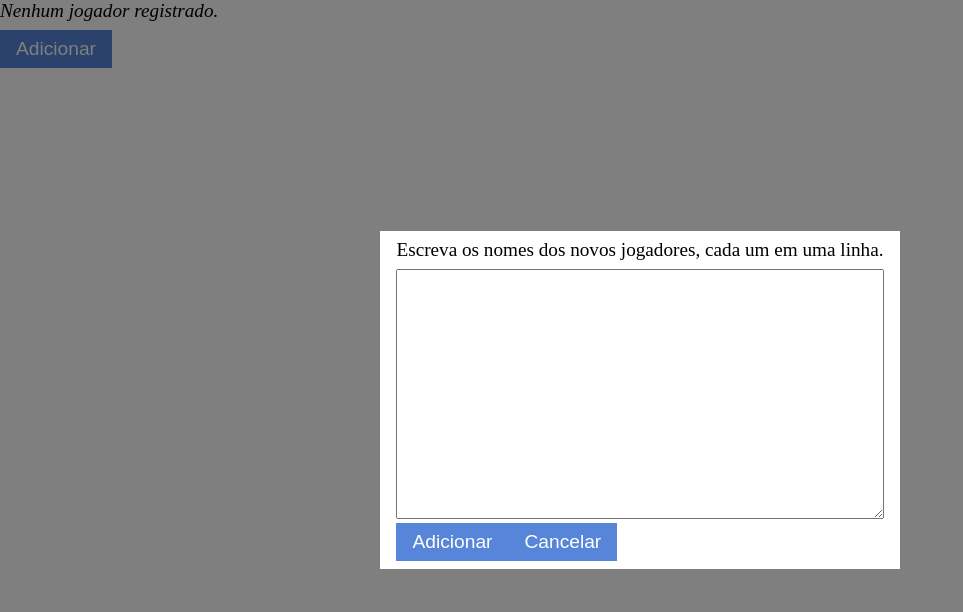
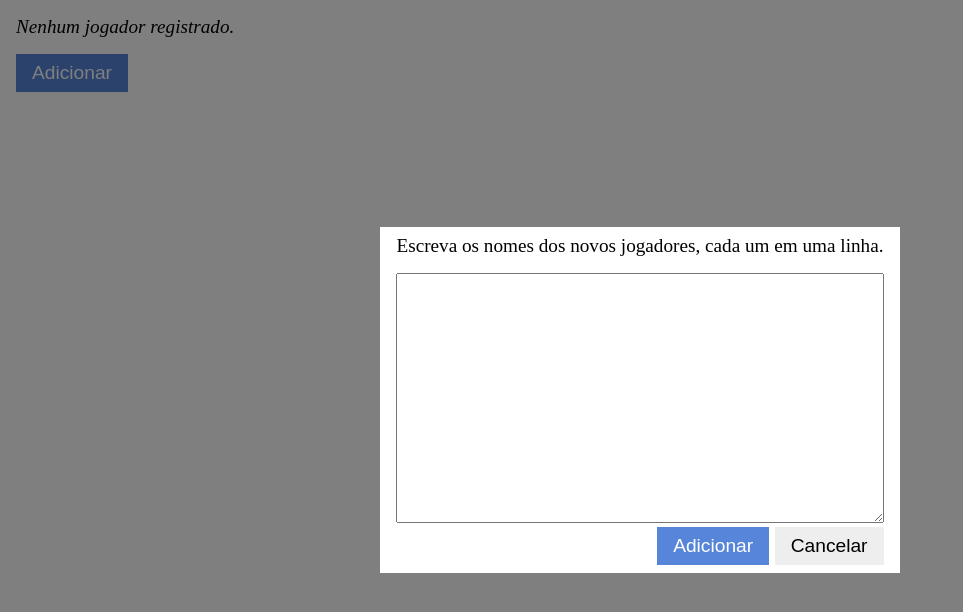
Before and after one commit to dfeprado/grouper, an Angular app: page / in a window 1280 px wide. Both pictures are taken after a click on the button "Adicionar". Shown: the top 612 px of the page, without its empty margins (0-963 px from the left). Built offline with nearby package versions, Linux system fonts and the light colour scheme.

Commit message:
Cria o componente checkbox e melhora estilos

```diff
--- a/package.json
+++ b/package.json
@@ -4,6 +4,7 @@
   "scripts": {
     "ng": "ng",
     "start": "ng serve",
+    "start-public": "ng serve --host 0.0.0.0",
     "build": "ng build",
     "watch": "ng build --watch --configuration development",
     "test": "ng test"
--- a/src/app/app.component.css
+++ b/src/app/app.component.css
@@ -18,57 +18,3 @@
         padding: .5rem 1rem;
     }
 }
-
-.container {
-    display: block;
-    position: relative;
-    padding-left: 35px;
-    margin-bottom: 12px;
-    cursor: pointer;
-    user-select: none;
-
-    input {
-        position: absolute;
-        opacity: 0;
-        cursor: pointer;
-        height: 0;
-        width: 0;
-    }
-}
-
-.checkmark {
-    position: absolute;
-    top: 0;
-    left: 5px;
-    height: 23px;
-    width: 23px;
-    background-color: #eee;
-}
-
-.container:hover input ~ .checkmark {
-    background-color: #ccc;
-}
-
-.container input:checked ~ .checkmark {
-    background-color: #2196F3;
-}
-
-.checkmark:after {
-    content: "";
-    position: absolute;
-    display: none;
-}
-
-.container input:checked ~ .checkmark::after {
-    display: block;
-}
-
-.container .checkmark::after {
-    left: 8px;
-    top: 3px;
-    width: 5px;
-    height: 10px;
-    border: solid white;
-    border-width: 0 3px 3px 0;
-    transform: rotate(45deg);
-}
--- a/src/app/app.component.html
+++ b/src/app/app.component.html
@@ -1,33 +1,34 @@
+<div class="ph-2 pt-2">
   @if (players().length > 0) {
-  <p>{{players().length}} jogadores.</p>
+    <p>{{players().length}} {{players().length > 1 ? 'jogadores' : 'jogador'}}.</p>
     <ul>
       @for (player of players(); track player; let idx = $index) {
         <li>
-        <label class="container">
-          <input type="checkbox" (change)="selectPlayerIndex(idx)">
-          <span class="checkmark"></span>
-          {{player}}
-        </label>
+          <grp-checkbox [value]="idx" (onCheck)="selectPlayerIndex($event)">{{player}}</grp-checkbox>
         </li>
       }
     </ul>
-  <button type="button">Sortear</button>
   } @else {
     <p><em>Nenhum jogador registrado.</em></p>
   }
+  <div class="flex-row mob-flex-col gap-1 mt-2">
     <button type="button" (click)="openAddPlayersPopup()">Adicionar</button>
-
     @if (players().length > 0) {
-  <button type="button" (click)="removeAllPlayers()">Remover todos</button>
+      <button type="button">Sortear</button>
+      @if (!hasSelectedPlayer()) {
+        <button type="button" class="uncolor" (click)="removeAllPlayers()">Remover todos</button>
+      } @else {
+        <button type="button" class="uncolor" (click)="removePlayers()">Remover</button>
       }
-
-@if (hasSelectedPlayer()) {
-  <button type="button" (click)="removePlayers()">Remover</button>
     }
+  </div>
+</div>
 
 <grp-popup>
   <p>Escreva os nomes dos novos jogadores, cada um em uma linha.</p>
   <textarea class="w-full" style="min-height: 250px" [(ngModel)]="newPlayers" #newPlayersTextArea></textarea>
+  <div class="flex-row gap-1" style="justify-content: end;">
     <button type="button" (click)="addPlayers()">Adicionar</button>
-  <button type="button" (click)="closeAddPlayersPopup()">Cancelar</button>
+    <button type="button" class="uncolor" (click)="closeAddPlayersPopup()">Cancelar</button>
+  </div>
 </grp-popup>
--- a/src/app/app.component.ts
+++ b/src/app/app.component.ts
@@ -1,12 +1,13 @@
 import { ChangeDetectionStrategy, Component, computed, effect, ElementRef, signal, viewChild } from '@angular/core';
 import { PopupComponent } from './components/popup/popup.component';
 import { FormsModule } from '@angular/forms';
+import { CheckboxComponent } from './components/checkbox/checkbox.component';
 
 const LS_PLAYERS_KEY = "players";
 
 @Component({
   selector: 'grp-root',
-  imports: [PopupComponent, FormsModule],
+  imports: [PopupComponent, CheckboxComponent, FormsModule],
   templateUrl: './app.component.html',
   styleUrl: './app.component.css',
   changeDetection: ChangeDetectionStrategy.OnPush
@@ -38,7 +39,7 @@ export class AppComponent {
   }
 
   public addPlayers(): void {
-    const newPlayers = this.newPlayers.split("\n").filter(e => !!e)
+    const newPlayers = this.newPlayers.split("\n").filter(e => !!e).map(e => e.trim())
     if (newPlayers.length > 0) {
       const allPlayers = new Set<string>(this.players().concat(newPlayers))
       this.players.set(Array.from(allPlayers).sort())
--- /dev/null
+++ b/src/app/components/checkbox/checkbox.component.css
@@ -0,0 +1,53 @@
+.container {
+    display: block;
+    position: relative;
+    padding-left: 35px;
+    margin-bottom: 12px;
+    cursor: pointer;
+    user-select: none;
+
+    input {
+        position: absolute;
+        opacity: 0;
+        cursor: pointer;
+        height: 0;
+        width: 0;
+    }
+}
+
+.checkmark {
+    position: absolute;
+    top: 0;
+    left: 5px;
+    height: 23px;
+    width: 23px;
+    background-color: #eee;
+}
+
+.container:hover input ~ .checkmark {
+    background-color: #ccc;
+}
+
+.container input:checked ~ .checkmark {
+    background-color: #2196F3;
+}
+
+.checkmark:after {
+    content: "";
+    position: absolute;
+    display: none;
+}
+
+.container input:checked ~ .checkmark::after {
+    display: block;
+}
+
+.container .checkmark::after {
+    left: 8px;
+    top: 3px;
+    width: 5px;
+    height: 10px;
+    border: solid white;
+    border-width: 0 3px 3px 0;
+    transform: rotate(45deg);
+}
--- /dev/null
+++ b/src/app/components/checkbox/checkbox.component.ts
@@ -0,0 +1,18 @@
+import { Component, input, Input, output } from '@angular/core';
+
+@Component({
+  selector: 'grp-checkbox',
+  imports: [],
+  template: `
+    <label class="container">
+        <input type="checkbox" (change)="onCheck.emit(value())">
+        <span class="checkmark"></span>
+        <ng-content/>
+    </label>
+  `,
+  styleUrl: './checkbox.component.css'
+})
+export class CheckboxComponent {
+  value = input<any>()
+  onCheck = output<any>()
+}
--- a/src/app/components/popup/popup.component.css
+++ /dev/null
@@ -1,24 +0,0 @@
-.popup-zone {
-    height: 100%;
-    width: 100%;
-    background-color: rgba(0, 0, 0, .5);
-    position: absolute;
-    top: 0;
-    display: flex;
-    align-items: center;
-    justify-content: center;
-
-    @media screen and (max-width: 360px) {
-        padding-top: 2rem;
-        align-items: start;
-    }
-
-    .popup {
-        background-color: white;
-        padding: .5rem 1rem;
-    }
-}
-
-.hidden {
-    display: none;
-}
--- a/src/app/components/popup/popup.component.html
+++ /dev/null
@@ -1,5 +0,0 @@
-<div class="popup-zone" [class.hidden]="hidden()">
-  <div class="popup">
-    <ng-content />
-  </div>
-</div>
--- a/src/app/components/popup/popup.component.ts
+++ b/src/app/components/popup/popup.component.ts
@@ -3,8 +3,41 @@ import { ChangeDetectionStrategy, Component, signal } from '@angular/core';
 @Component({
   selector: 'grp-popup',
   imports: [],
-  templateUrl: './popup.component.html',
-  styleUrl: './popup.component.css',
+  template: `
+    <div class="popup-zone" [class.hidden]="hidden()">
+      <div class="popup">
+        <ng-content />
+      </div>
+    </div>
+  `,
+  styles: [
+    `
+      .popup-zone {
+        height: 100%;
+        width: 100%;
+        background-color: rgba(0, 0, 0, .5);
+        position: absolute;
+        top: 0;
+        display: flex;
+        align-items: center;
+        justify-content: center;
+
+        @media screen and (max-width: 360px) {
+            padding-top: 2rem;
+            align-items: start;
+        }
+
+        .popup {
+            background-color: white;
+            padding: .5rem 1rem;
+        }
+    }
+
+    .hidden {
+        display: none;
+    }
+  `
+  ],
   changeDetection: ChangeDetectionStrategy.OnPush
 })
 export class PopupComponent {
--- a/src/styles.css
+++ b/src/styles.css
@@ -10,12 +10,20 @@ html, body {
     height: 100%;
 }
 
-p, li, button {
+ul {
+    list-style-type: none;
+
+    li {
+        margin-left: 1rem;
+    }
+}
+
+p, li, button, textarea {
     font-size: 1.2rem;
 }
 
 p {
-    margin-bottom: .5rem;
+    margin-bottom: 1rem;
 }
 
 button {
@@ -24,17 +32,64 @@ button {
     background-color: #5785da;
     color: white;
     cursor: pointer;
+
+    &:hover {
+        background-color: #4b73be;
+    }
+    &:active {
+        background-color: #6b92da;
+    }
 }
 
-button:hover {
-    background-color: #4b73be;
-}
+button.uncolor {
+    background-color: #eee;
+    color: black;
 
-button:active {
-    background-color: #6b92da;
+    &:hover {
+        background-color: #ccc;
+    }
+
+    &:active {
+        background-color: white;
+    }
 }
 
 /* Sizing classes */
 .w-full {
     width: 100%;
 }
+
+/* Flex classes */
+.flex-row {
+    display: flex;
+    flex-direction: row;
+}
+
+@media screen and (max-width: 360px) {
+    .mob-flex-col {
+        display: flex;
+        flex-direction: column;
+    }
+}
+
+.gap-1 {
+    gap: .35rem;
+}
+
+/* Paddings */
+.ph-2 {
+    padding: 0 1rem;
+}
+
+.pt-2 {
+    padding-top: 1rem;
+}
+
+/* Margins */
+.mb-2 {
+    margin-bottom: 1rem;
+}
+
+.mt-2 {
+    margin-top: 1rem;
+}
```
Also changed, not shown: 1 other file (tests, documents, lock files or other folders). Lines whose indentation alone changed are shown as unchanged.
